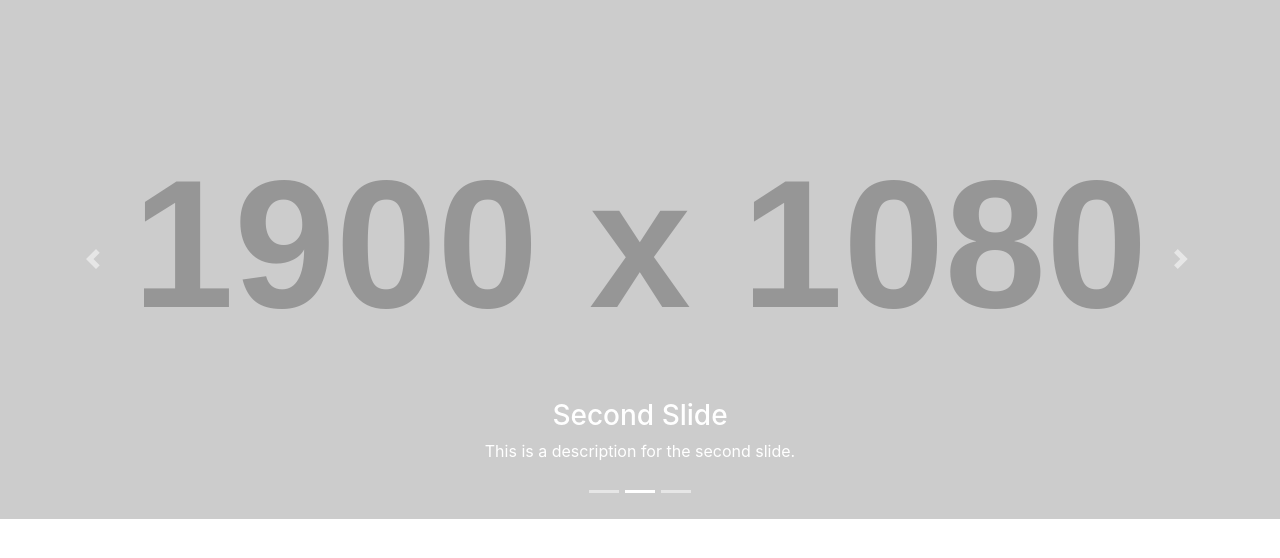
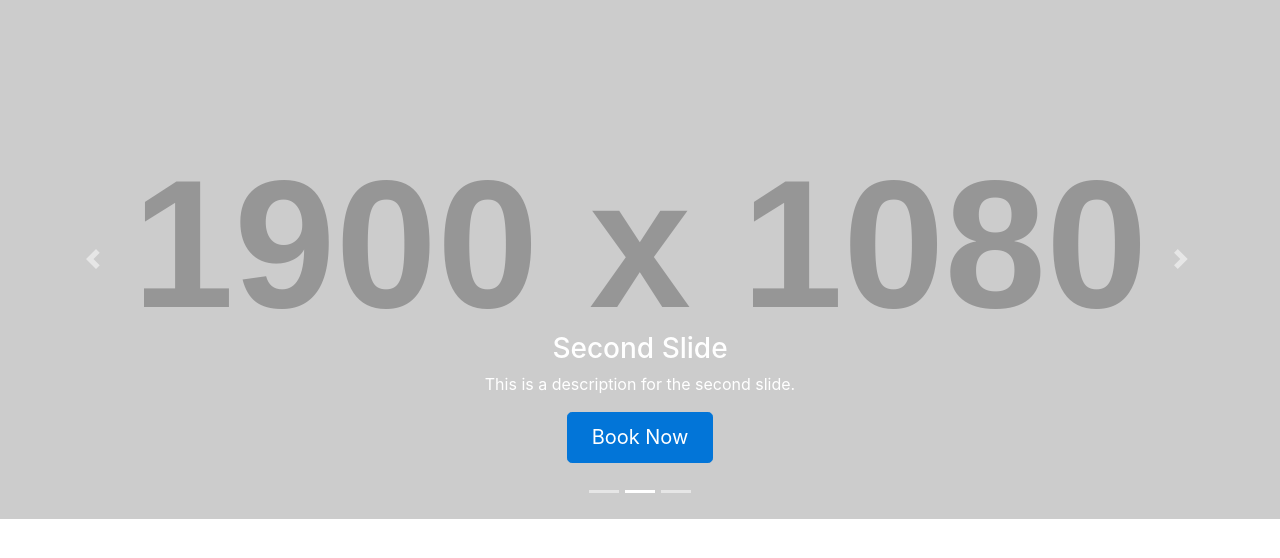
Before and after one commit to famavott/django-vacation-rental, a Django app: page / in a window 1280 px wide. Shown: the part 58-616 px from the top of the page. Run offline with Django 3.2, Linux system fonts and the light colour scheme; grey boxes labelled with a size stand in for pictures from a placeholder-image service; some libraries are stand-ins or nearby versions.

Commit message:
Button for book now in nav

```diff
--- a/vacation_rental/vacation_rental/static/vacation_rental/style.css
+++ b/vacation_rental/vacation_rental/static/vacation_rental/style.css
@@ -0,0 +1,4 @@
+.book-btn {
+    border-radius: 6px;
+    color: black;
+}
--- a/vacation_rental/vacation_rental/templates/vacation_rental/base.html
+++ b/vacation_rental/vacation_rental/templates/vacation_rental/base.html
@@ -23,8 +23,9 @@
       <div class="navbar-nav">
         <a class="nav-item nav-link" href="#">Home</a>
         <a class="nav-item nav-link" href="#">Amenities</a>
-        <a class="nav-item nav-link" href="#">Book Now</a>
         <a class="nav-item nav-link" href="#">Contact Us</a>
+        <a class="nav-item nav-link btn-warning book-btn" role="button" href="#">Book Now</a>
+        {# <button type="button nav-item nav-link" class="btn btn-outline-warning" href="#">Book Now</button> #}
       </div>
     </div>
   </div>
@@ -43,6 +44,7 @@
           <div class="carousel-caption d-none d-md-block">
               <h3>First Slide</h3>
               <p>This is a description for the first slide.</p>
+              <p><a class="btn btn-lg btn-primary" href="#" role="button">Book Now</a></p>
           </div>
       </div>
       <!-- Slide Two below -->
@@ -50,6 +52,7 @@
           <div class="carousel-caption d-none d-md-block">
               <h3>Second Slide</h3>
               <p>This is a description for the second slide.</p>
+              <p><a class="btn btn-lg btn-primary" href="#" role="button">Book Now</a></p>
           </div>
       </div>
       <!-- Slide Three below -->
@@ -57,6 +60,7 @@
           <div class="carousel-caption d-none d-md-block">
               <h3>Third Slide</h3>
               <p>This is a description for the third slide.</p>
+              <p><a class="btn btn-lg btn-primary" href="#" role="button">Book Now</a></p>
           </div>
       </div>
       </div>
```
